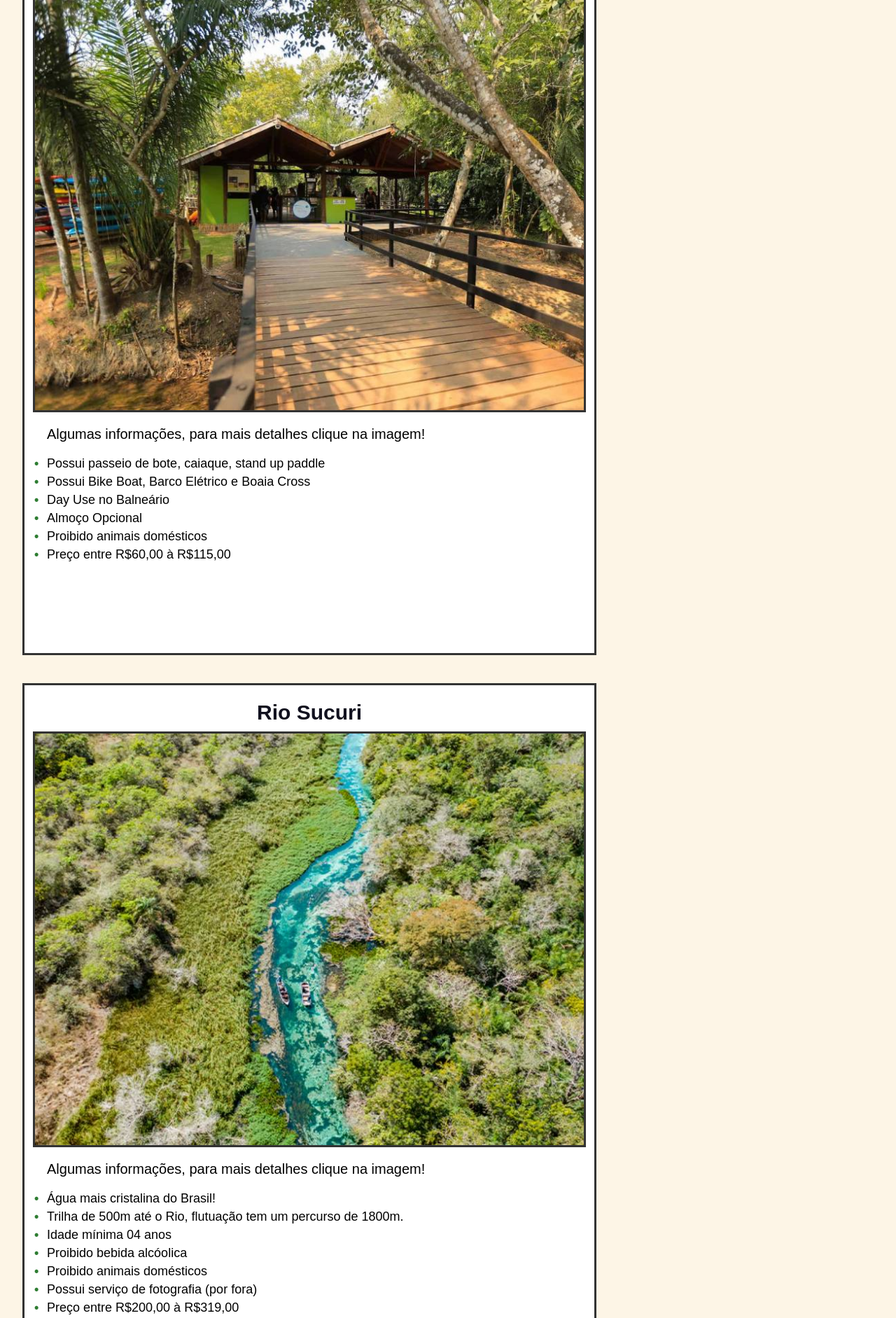
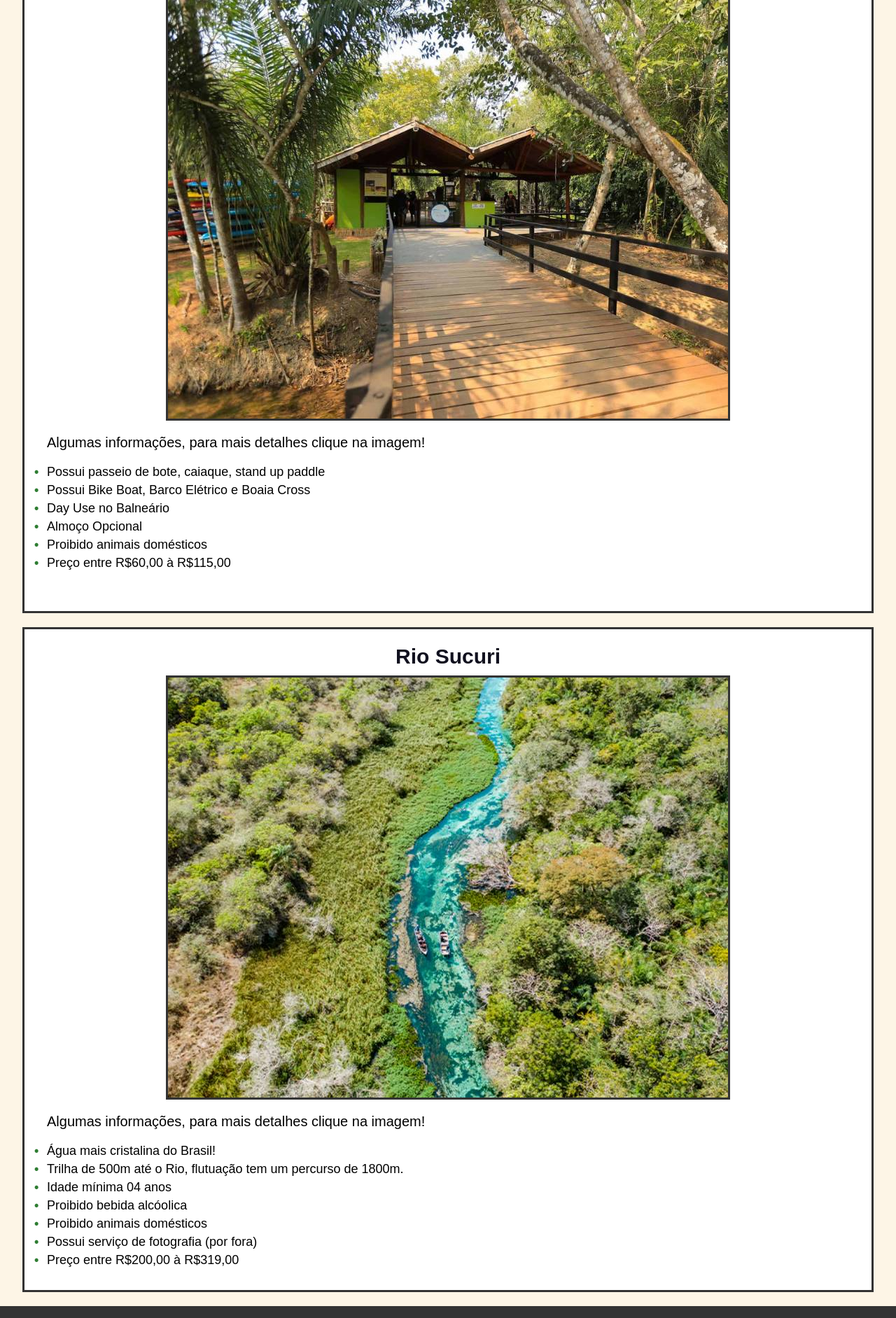
Before and after one commit to NexusTS02/ecotour, a website: page pontos_turisticos/bonito_ms/bonito_ms.html in a window 1280 px wide. Shown: the part 216-2099 px from the top of the page at 70% size. Drawn offline with Linux system fonts and the light colour scheme.

Commit message:
Update bonito_ms.html

```diff
--- a/pontos_turisticos/bonito_ms/bonito_ms.html
+++ b/pontos_turisticos/bonito_ms/bonito_ms.html
@@ -41,7 +41,7 @@
     </nav>
 
     <!-- Quadrado 1 - Eco Park Porto da Ilha -->
-    <div class="quadrado1">
+    <div class="quadrado">
         <div class="conteudo">
             <h3>Eco Park Porto da Ilha</h3>
             <!-- Link para página específica -->
@@ -62,7 +62,7 @@
     </div>
 
     <!-- Quadrado 2 - Rio Sucuri -->
-    <div class="quadrado2">
+    <div class="quadrado">
         <div class="conteudo">
             <h3>Rio Sucuri</h3>
             <!-- Link para página específica -->
```
